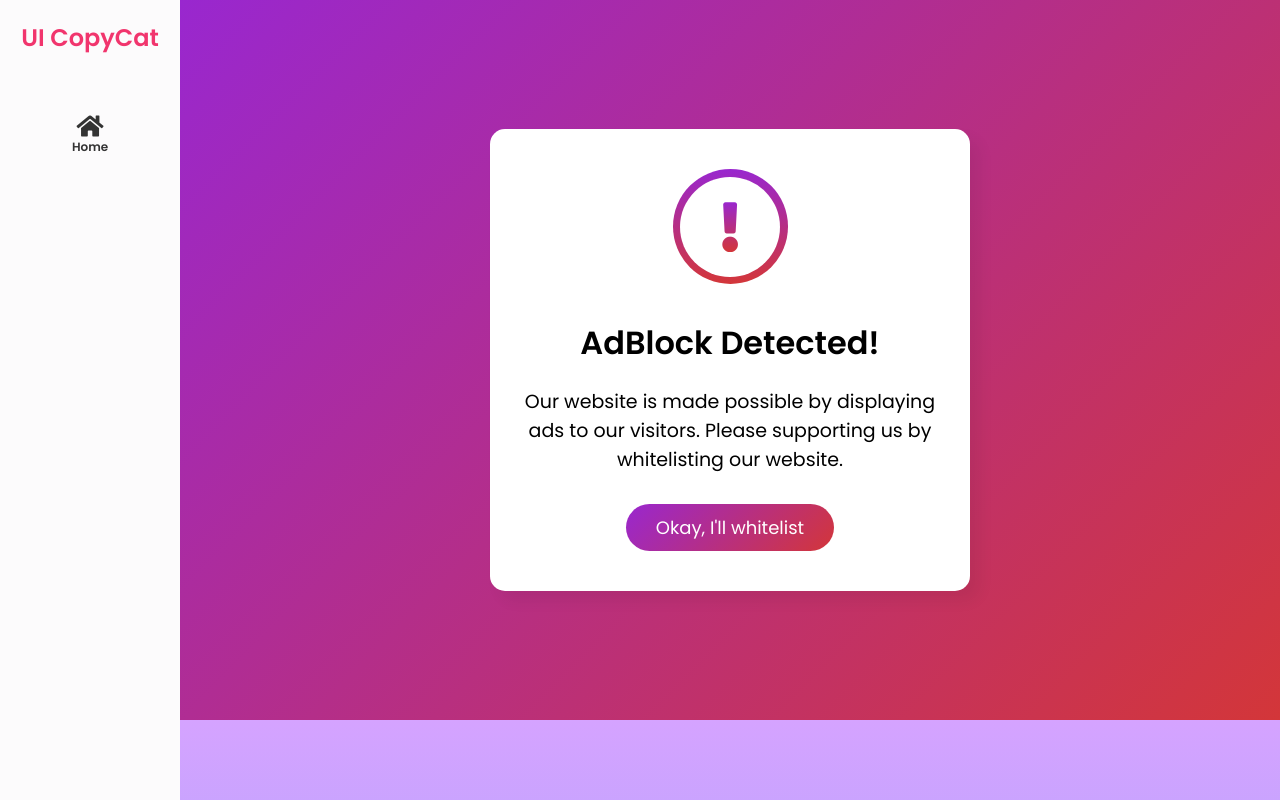
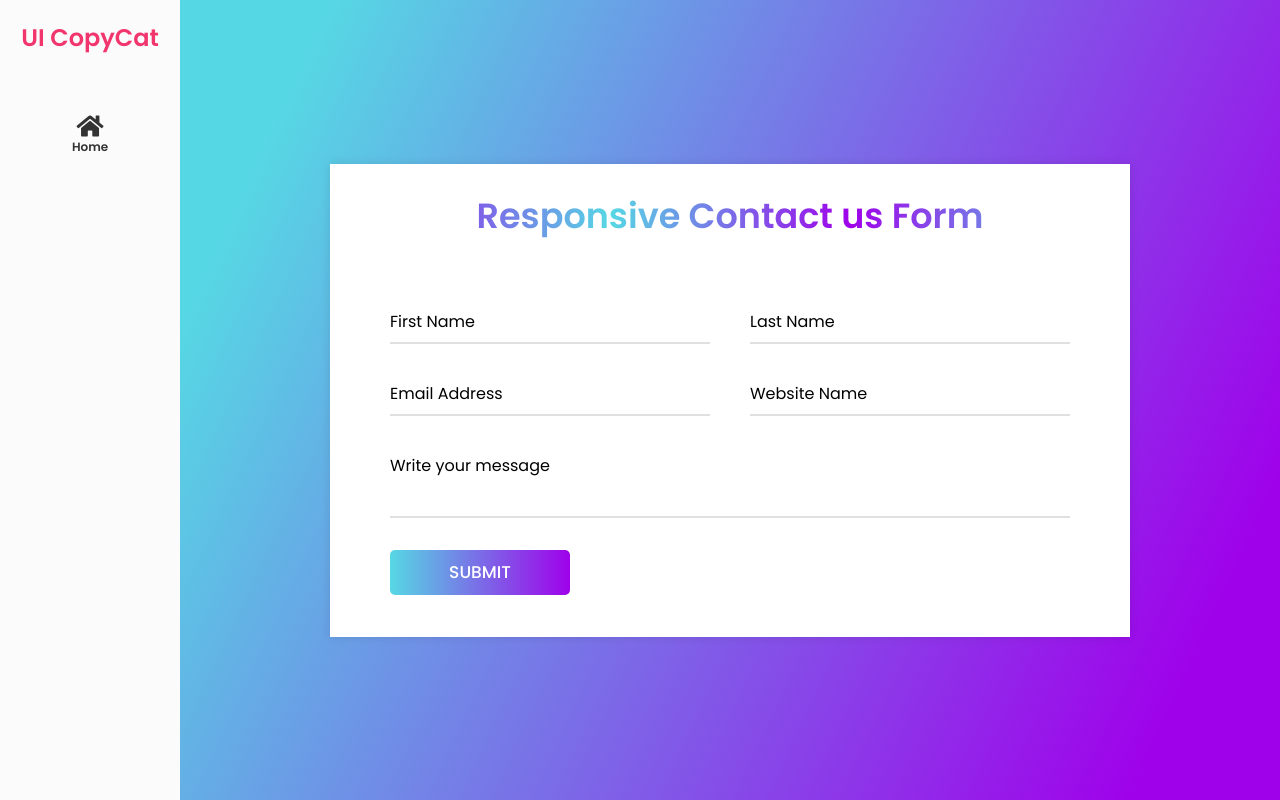
Before and after one commit to june6723/UICopycat, a React (Create React App) app: page / in a window 1280 px wide. Shown: the top 800 px of the page. Built offline with nearby package versions, Linux system fonts and the light colour scheme.

Commit message:
Responsive form

```diff
--- a/src/App.css
+++ b/src/App.css
@@ -1,4 +1,4 @@
-@import url('https://fonts.googleapis.com/css2?family=Noto+Sans:wght@600;700&family=Poppins:wght@400;500;600&display=swap');
+@import url('https://fonts.googleapis.com/css2?family=Noto+Sans:wght@500;600;700&family=Poppins:wght@400;500;600&display=swap');
 * {
   margin: 0;
   padding: 0;
--- a/src/CodingNepal/ResponsiveContactUsForm./ResponsiveContackUsForm.tsx
+++ b/src/CodingNepal/ResponsiveContactUsForm./ResponsiveContackUsForm.tsx
@@ -1,58 +1,220 @@
 import React from 'react'
 import styled from 'styled-components'
 
+const Wrapper = styled.div`
+  display:flex;
+  align-items: center;
+  justify-content: center;
+  min-height: 100vh;
+  padding:40px;
+  background: linear-gradient(115deg, #56d8e4 10%, #9f01ea 90%);
+`
 const Container = styled.div`
+  background: #fff;
+  max-width: 800px;
+  padding: 25px 40px 10px 40px;
+  box-shadow: 0px 0px 10px rgba(0,0,0,0.1);
+
+  @media screen and (max-width: 700px) {
+    padding: 10px 0 0 0 0;
+  }
 `
-const TitleDiv = styled.div``
-const Form = styled.form``
-const FormRow = styled.div``
-const FormRowTextArea = styled.div``
-const FormRowSubmit = styled.div``
-const InputData = styled.div``
-const Input = styled.input``
-const Lable = styled.label``
-const TextArea = styled.textarea``
-const Inner = styled.div``
+const TitleDiv = styled.div`
+  font-size: 35px;
+  font-weight: 600;
+  text-align: center;
+  background: -webkit-linear-gradient(right, #56d8e4, #9f01ea, #56d8e4, #9f01ea);
+  background-clip: text;
+  -webkit-background-clip: text;
+  -webkit-text-fill-color: transparent;
+
+  @media screen and (max-width: 700px) {
+    font-size: 30px;
+  }
+`
+const Form = styled.form`
+  padding: 30px 0 0 0;
+`
+const FormRow = styled.div`
+  display: flex;
+  margin: 32px 0;
+
+  @media screen and (max-width: 700px) {
+    display: block;
+  }
+`
+const InputData = styled.div<{ TA?:boolean, submit?:boolean }>`
+  width: 100%;
+  height: 40px;
+  margin: 0 20px;
+  position: relative;
+
+  ${props => (
+    props.TA && `height:70px;`
+  )}
+  ${props => (
+    props.submit && `
+      height: 45px!important;
+      width: 25%!important;
+      overflow: hidden;
+      border-radius:5px;
+      &:hover > div {
+        left: 0;
+      }
+    `
+  )}
+
+  @media screen and (max-width: 700px) {
+    margin: 35px 0!important;
+    ${props => (
+      props.submit && `width: 40%!important;`
+    )}
+  }
+`
+const Input = styled.input`
+  display: block;
+  height: 100%;
+  width: 100%;
+  border: none;
+  font-size: 17px;
+  border-bottom: 2px solid rgba(0,0,0,0.12);
+  outline: none;
+
+  &:focus ~ label,
+  &:valid ~ label {
+    transform: translateY(-20px);
+    color: #3498db;
+    font-size: 14px;
+  }
+  &:focus ~ div:before, div:after,
+  &:valid ~ div:before, div:after {
+    transform: scaleX(1);
+  }
+`
+const Underline = styled.div`
+  position: absolute;
+  bottom: 0;
+  height: 2px;
+  width: 100%;
+
+  &::before,
+  &::after {
+    position: absolute;
+    content: "";
+    height: 100%;
+    width: 100%;
+    background: #3498db;
+    transform: scaleX(0);
+    transform-origin: center;
+    transition: transform 0.2s ease;
+  }
+`
+const Lable = styled.label<{ TA?:boolean }>`
+  position: absolute;
+  bottom: 10px;
+  font-size: 16px;
+  pointer-events: none;
+  transition: all 0.2s ease;
+  ${props => (
+    props.TA && `width: 100%; bottom:40px; background:#fff;`
+  )}
+`
+const TextArea = styled.textarea`
+  display: block;
+  height: 100%;
+  width: 100%;
+  border: none;
+  font-size: 17px;
+  border-bottom: 2px solid rgba(0,0,0,0.12);
+  resize: none;
+  padding-top: 10px;
+  outline: none;
+
+  &:focus ~ label,
+  &:valid ~ label {
+    transform: translateY(-20px);
+    color: #3498db;
+    font-size: 14px;
+  }
+  &:focus ~ div:before, div:after,
+  &:valid ~ div:before, div:after {
+    transform: scaleX(1);
+  }
+`
+const Inner = styled.div`
+  height: 100%;
+  width: 300%;
+  position: absolute;
+  left: -100%;
+  background: -webkit-linear-gradient(right, #56d8e4, #9f01ea, #56d8e4, #9f01ea);;
+  transition: all 0.2s;
+`
+const Submit = styled.input`
+  display: block;
+  height: 100%;
+  width: 100%;
+  border: none;
+  border-bottom: 2px solid rgba(0,0,0,0.12);
+  outline: none;
+  position: relative;
+  z-index: 2;
+  background: none;
+  border: none;
+  color: #fff;
+  font-size: 17px;
+  font-weight: 500;
+  text-transform: uppercase;
+  /* letter-spacing: 1px; */
+  cursor: pointer;
+`
 
 const ResponsiveContackUsForm: React.FC = () => {
   return (
+    <Wrapper>
       <Container>
         <TitleDiv>Responsive Contact us Form</TitleDiv>
         <Form>
           <FormRow>
             <InputData>
-            <Input type="text" />
+              <Input type="text" required/>
+              <Underline />
               <Lable>First Name</Lable>
             </InputData>
             <InputData>
-            <Input type="text" />
+              <Input type="text" required/>
+              <Underline />
               <Lable>Last Name</Lable>
             </InputData>
           </FormRow>
           <FormRow>
             <InputData>
-            <Input type="text" />
+              <Input type="text"required/>
+              <Underline />
               <Lable>Email Address</Lable>
             </InputData>
             <InputData>
-            <Input type="text" />
+              <Input type="text" required/>
+              <Underline />
               <Lable>Website Name</Lable>
             </InputData>
           </FormRow>
-        <FormRowTextArea>
-          <InputData>
-            <TextArea cols={30} rows={10}></TextArea>
-            <Lable>Email Address</Lable>
+          <FormRow>
+            <InputData TA>
+              <TextArea cols={30} rows={10} required />
+              <Underline />
+              <Lable TA>Write your message</Lable>
+              <br />
             </InputData>
-        </FormRowTextArea>
-        <FormRowSubmit>
-          <InputData>
+          </FormRow>
+          <FormRow>
+            <InputData submit>
               <Inner></Inner>
-            <Input type="submit" value="submit" />
+              <Submit type="submit" value="submit" />
             </InputData>
-        </FormRowSubmit>
+          </FormRow>
         </Form>
       </Container>
+    </Wrapper>
   )
 }
 
--- a/src/components/Home.tsx
+++ b/src/components/Home.tsx
@@ -2,12 +2,14 @@ import React from 'react'
 import styled from 'styled-components'
 import DetectAdBlock from '../CodingNepal/DetectAdBlock/DetectAdBlock'
 import PricingCard from '../CodingNepal/PricingCard/PricingCard'
+import ResponsiveContackUsForm from '../CodingNepal/ResponsiveContactUsForm./ResponsiveContackUsForm'
 
 const Wrapper = styled.div``
 
 const Home:React.FC = () => {
   return (
     <Wrapper>
+      <ResponsiveContackUsForm />
       <DetectAdBlock />
       <PricingCard />
     </Wrapper>
```
Lines whose indentation alone changed are shown as unchanged.
